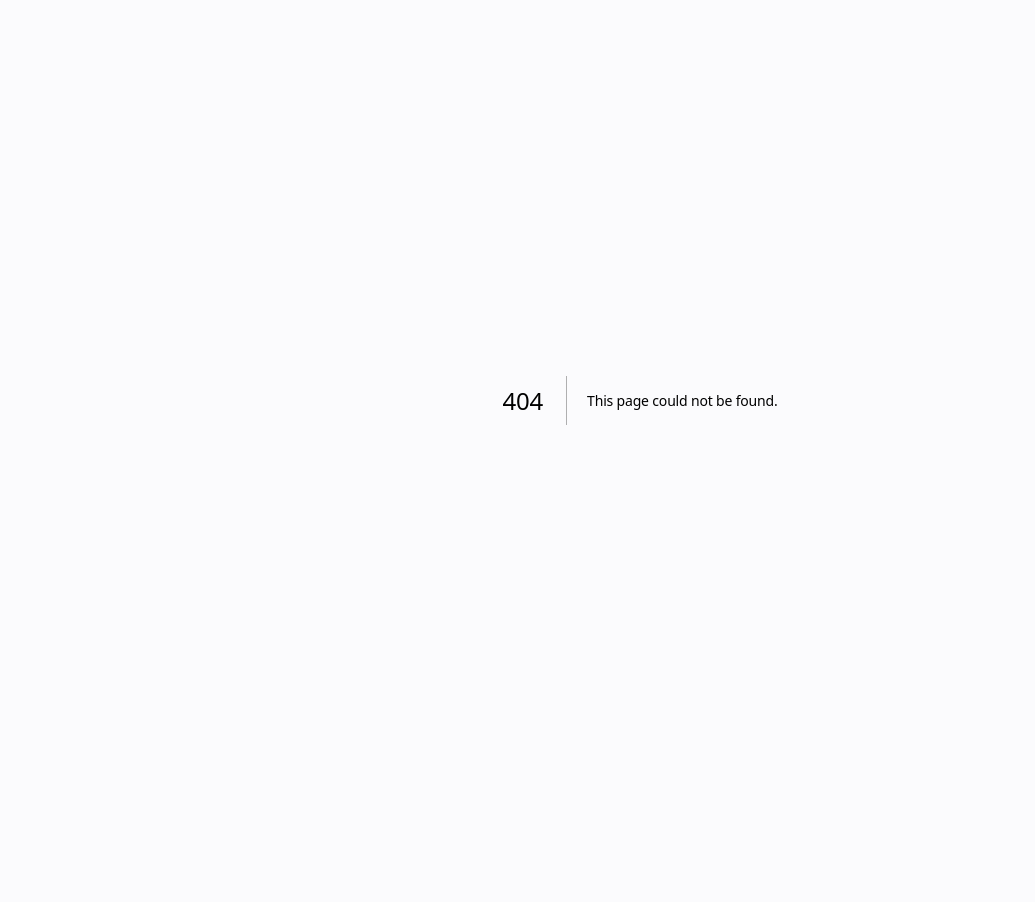
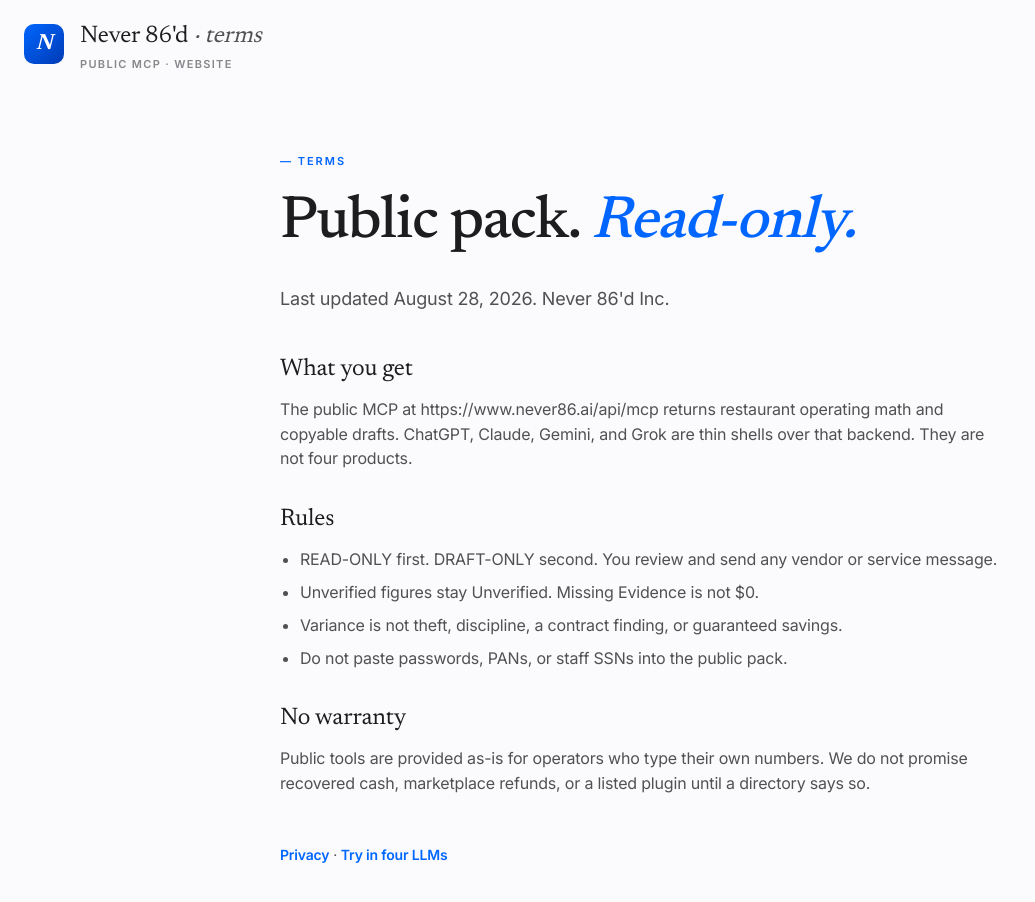
Before and after one commit to mykemueller1-ctrl/never86, a Next.js app: page /terms in a window 1280 px wide. Before the commit this address had no page. Shown: the top 902 px of the page, without its empty margins (0-1035 px from the left). Before the commit the page ends 800 px from the top, so only its background shows below. Built offline with nearby package versions, Linux system fonts and the light colour scheme.

Commit message:
Add public MCP terms page required by LLM directories.

```diff
--- /dev/null
+++ b/src/app/terms/page.tsx
@@ -0,0 +1,68 @@
+import Link from 'next/link';
+import type { Metadata } from 'next';
+
+export const metadata: Metadata = {
+  title: "Terms · Never 86'd",
+  description:
+    "Terms for the public Never 86'd MCP and website. Read-only. Draft-only. Unverified is not a guarantee.",
+  alternates: { canonical: 'https://www.never86.ai/terms' },
+  robots: { index: true, follow: true },
+};
+
+export default function TermsPage() {
+  return (
+    <main className="compass min-h-screen">
+      <div className="max-w-7xl mx-auto px-6 pt-6 pb-4">
+        <Link href="/" className="flex items-start gap-4 group">
+          <span className="compass-mark">N</span>
+          <span>
+            <p className="font-serif text-[24px] leading-none text-ink-800">
+              Never 86'd <span className="italic text-ink-600">· terms</span>
+            </p>
+            <p className="compass-eyebrow-dim mt-2">Public MCP · website</p>
+          </span>
+        </Link>
+      </div>
+
+      <article className="max-w-3xl mx-auto px-6 pt-16 pb-24">
+        <p className="compass-eyebrow mb-6">— Terms</p>
+        <h1 className="compass-display text-5xl md:text-6xl mb-8">
+          Public pack. <em>Read-only.</em>
+        </h1>
+        <p className="compass-body text-lg mb-10">
+          Last updated August 28, 2026. Never 86'd Inc.
+        </p>
+
+        <div className="space-y-8 compass-body text-base">
+          <section>
+            <h2 className="font-serif text-2xl text-[#1d1d1f] mb-3">What you get</h2>
+            <p>
+              The public MCP at https://www.never86.ai/api/mcp returns restaurant operating math and copyable drafts. ChatGPT, Claude, Gemini, and Grok are thin shells over that backend. They are not four products.
+            </p>
+          </section>
+          <section>
+            <h2 className="font-serif text-2xl text-[#1d1d1f] mb-3">Rules</h2>
+            <ul className="list-disc pl-5 space-y-2">
+              <li>READ-ONLY first. DRAFT-ONLY second. You review and send any vendor or service message.</li>
+              <li>Unverified figures stay Unverified. Missing Evidence is not $0.</li>
+              <li>Variance is not theft, discipline, a contract finding, or guaranteed savings.</li>
+              <li>Do not paste passwords, PANs, or staff SSNs into the public pack.</li>
+            </ul>
+          </section>
+          <section>
+            <h2 className="font-serif text-2xl text-[#1d1d1f] mb-3">No warranty</h2>
+            <p>
+              Public tools are provided as-is for operators who type their own numbers. We do not promise recovered cash, marketplace refunds, or a listed plugin until a directory says so.
+            </p>
+          </section>
+        </div>
+
+        <p className="compass-body mt-12 text-sm">
+          <Link href="/privacy" className="font-semibold text-[#0066ff] hover:underline">Privacy</Link>
+          {' · '}
+          <Link href="/llm-shells" className="font-semibold text-[#0066ff] hover:underline">Try in four LLMs</Link>
+        </p>
+      </article>
+    </main>
+  );
+}
```
